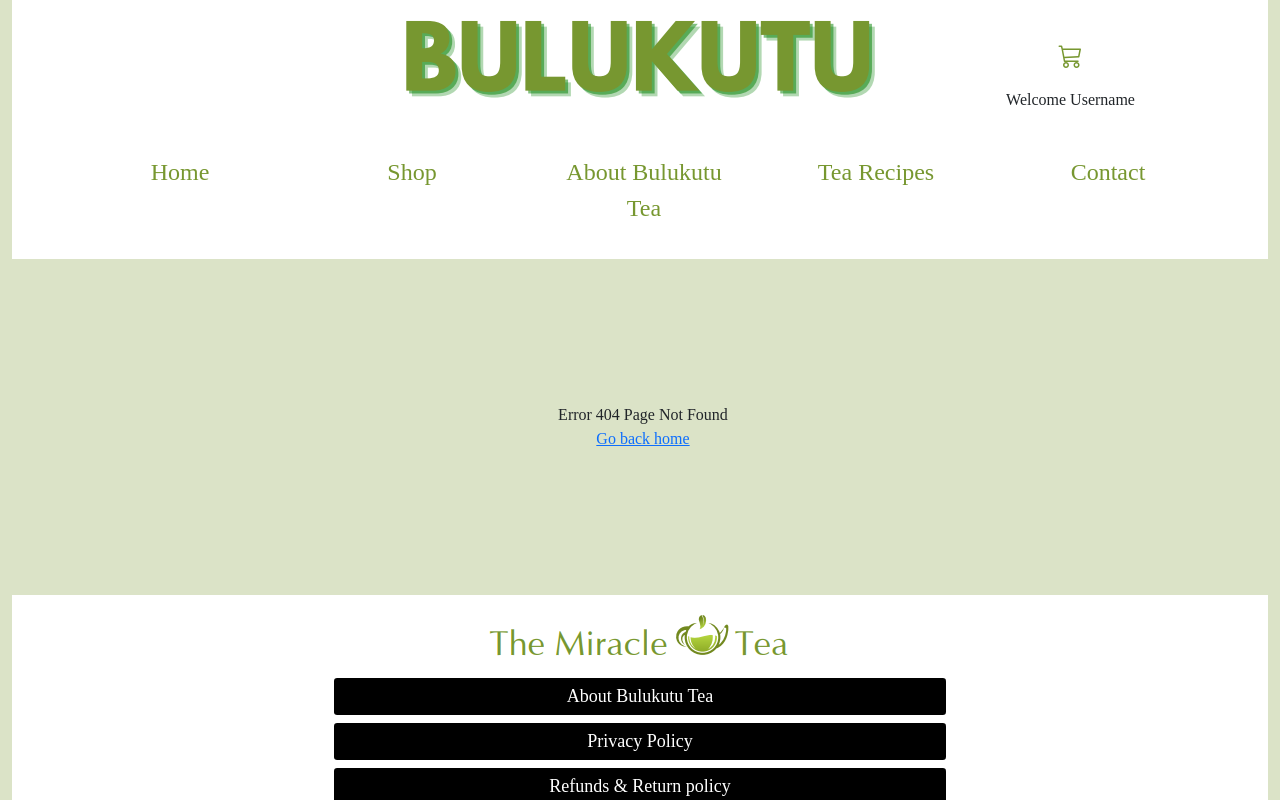
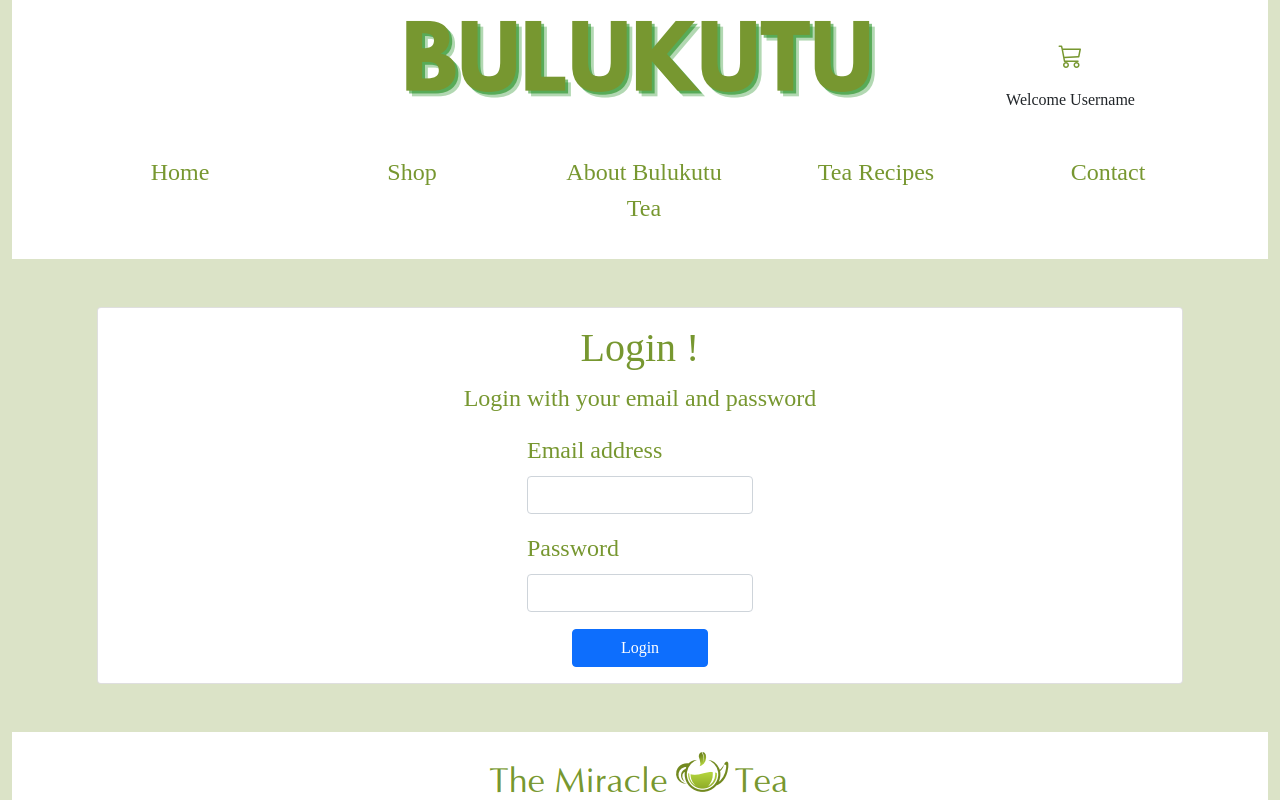
Before and after one commit to ms801525/iXperience-Intern, a React (Create React App) app in the folder bulukutu_tea/: page /login in a window 1280 px wide. Shown: the top 800 px of the page. Built offline with nearby package versions, Linux system fonts and the light colour scheme; a web font is replaced by a local one.

Commit message:
Made login Page

```diff
--- a/bulukutu_tea/src/App.js
+++ b/bulukutu_tea/src/App.js
@@ -20,6 +20,7 @@ import "bootstrap-icons/font/bootstrap-icons.css";
 import "./App.css";
 
 import Registerpage from "./pages/Registerpage";
+import LoginPage from "./pages/LoginPage";
 
 export default function App() {
   return (
@@ -38,6 +39,7 @@ export default function App() {
             <Route path="/policy-page" element={<PolicyPage />}></Route>
             <Route path="/terms" element={<Terms />}></Route>
             <Route path="/register" element={<Registerpage/>}></Route>
+            <Route path="/login" element={<LoginPage/>}></Route>
             <Route path='*' element={<NotFound/>}></Route>
             <Route path='/products' element={<DisplayProducts/>}></Route>
             <Route path='/products/:productId' element={<ProductDescription/>}></Route>
--- /dev/null
+++ b/bulukutu_tea/src/pages/LoginPage.js
@@ -0,0 +1,63 @@
+import React from 'react'
+import { useState } from 'react'
+
+// firebase imports
+import {signInWithEmailAndPassword} from 'firebase/auth';
+import { auth } from '../firebase/Firebase';
+import { useNavigate } from 'react-router-dom';
+
+// renders register page and handles register auth
+export default function Registerpage() {
+
+  const [email,setEmail]=useState('')
+  const [password,setPassword]=useState('')
+  const navigate=useNavigate();
+
+  // creates user on submit with err handling
+  async function onFormSubmit(e){
+    e.preventDefault();
+   try{
+   const userCred = await signInWithEmailAndPassword(
+      auth,
+      email,
+      password,
+    );
+    navigate('/shop')
+
+   }
+   catch(err){
+     alert(err.message);
+   }
+
+  }
+
+
+    return (
+    <div className='card card-body'>
+        <h1 className='text-center'>Login !</h1>
+
+        <p className='text-center'>Login with your email and password</p>
+
+        <form onSubmit={onFormSubmit}>
+        <div className="mb-3">
+            <label className="form-label">Email address</label>
+             <input onChange={(e)=>setEmail(e.target.value)}
+             vaule={email}
+             type="email" className="form-control"/>
+        </div>
+        <div className="mb-3">
+            <label className="form-label">Password</label>
+            <input onChange={(e)=>setPassword(e.target.value)}
+             vaule={password}
+             type="password" className="form-control"/>
+        </div>
+
+        <div className='text-center'>
+            <button className='btn btn-primary px-5'>
+                Login
+            </button>
+        </div>
+        </form>
+    </div>
+  )
+}
```
